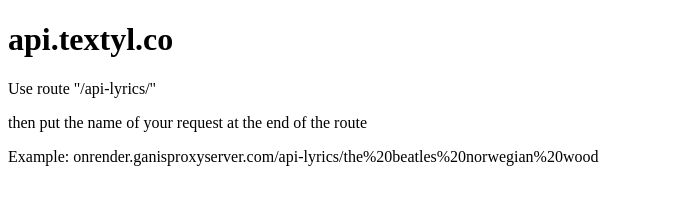
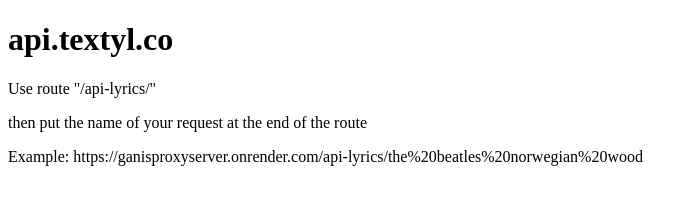
Before and after one commit to gani2009/proxy-server, a website: page index.html in a window 1280 px wide. Shown: the whole page, without its empty margins (0-697 px from the left). Drawn offline with Linux system fonts and the light colour scheme.

Commit message:
chnage the link in the home page

```diff
--- a/index.html
+++ b/index.html
@@ -9,6 +9,6 @@
     <h1>api.textyl.co</h1>
     <p>Use route "/api-lyrics/"</p>
     <p>then put the name of your request at the end of the route</p>
-    <p>Example: onrender.ganisproxyserver.com/api-lyrics/the%20beatles%20norwegian%20wood</p>
+    <p>Example: https://ganisproxyserver.onrender.com/api-lyrics/the%20beatles%20norwegian%20wood</p>
 </body>
 </html>
```
